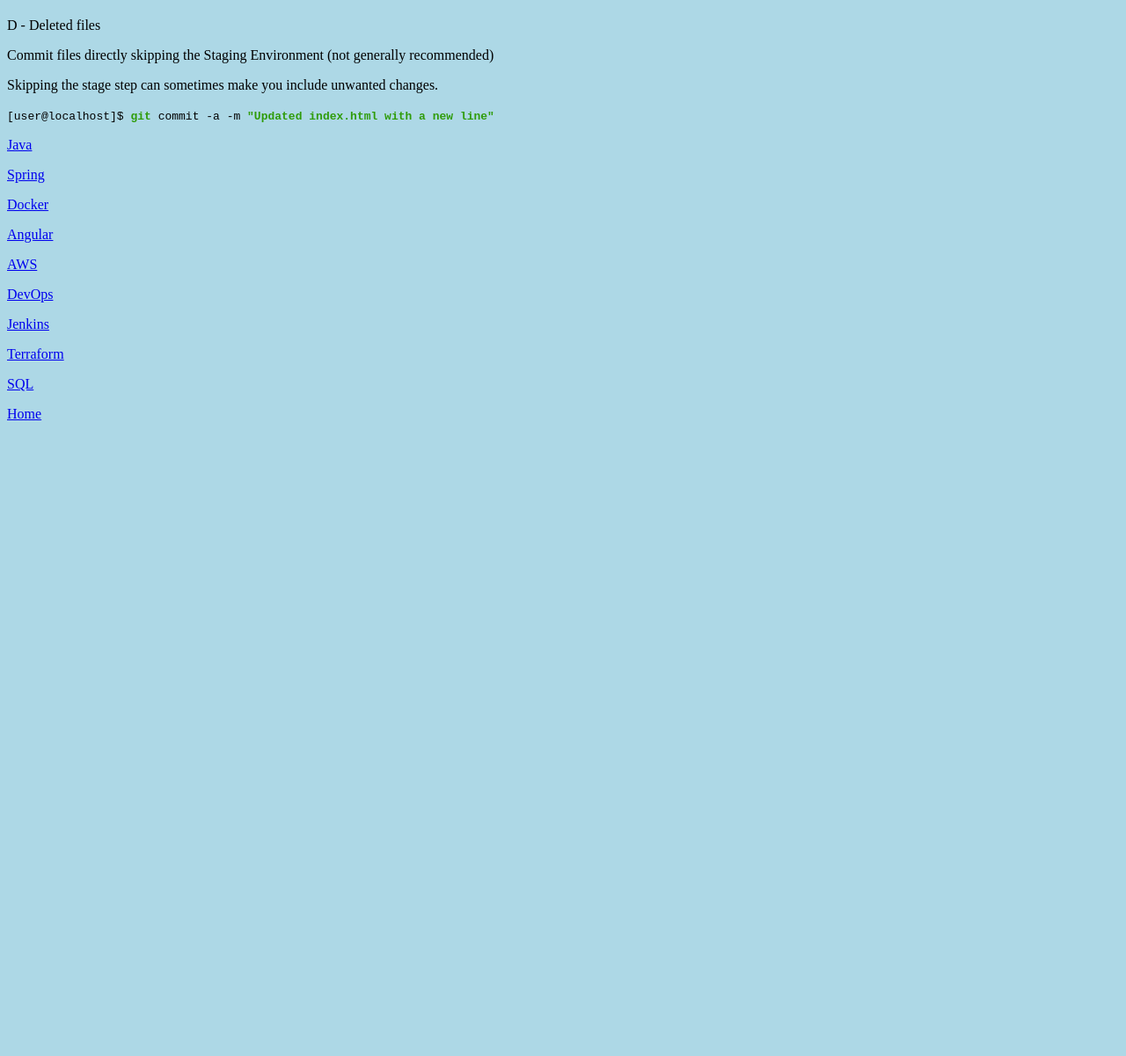
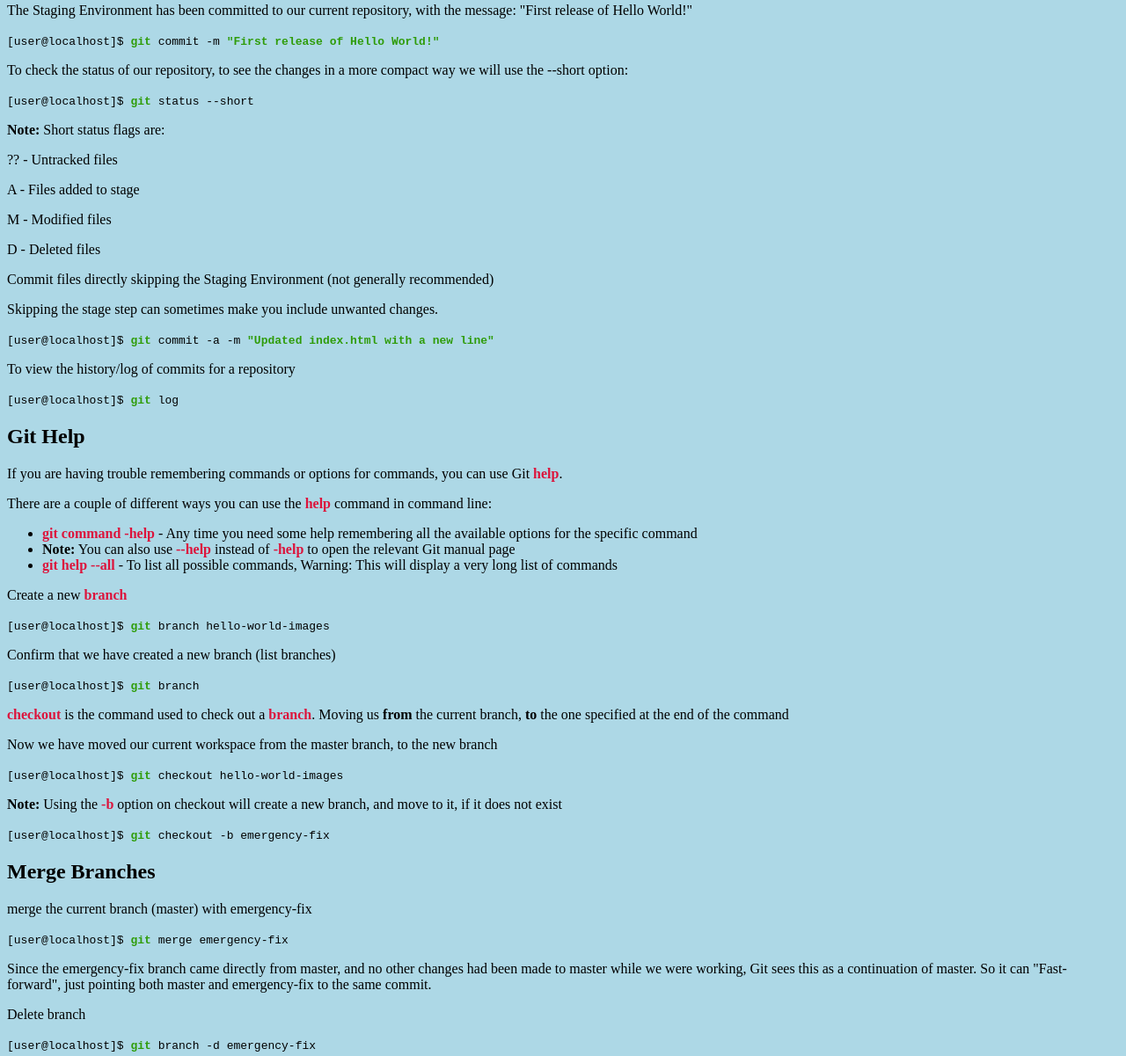
Before and after one commit to Jjimenez87/Jjimenez87.github.io, a plain HTML site: page git.html in a window 1280 px wide. Shown: the part 3047-4248 px from the top of the page at 88% size. Before the commit the page ends 3543 px from the top, so only its background shows below. Drawn offline with Linux system fonts and the light colour scheme.

```diff
--- a/git.html
+++ b/git.html
@@ -84,6 +84,14 @@
 		<p>Adding commits keep track of our progress and changes as we work. Git considers each <strong style="color: crimson">commit</strong> change point or "save point". It is a point in the project you can go back to if you find a bug, or want to make a change.</p>
 		<h2>Git Commit without Stage</h2>
 		<p>Sometimes, when you make small changes, using the staging environment seems like a waste of time. It is possible to commit changes directly, skipping the staging environment (without using the git add command). The -a option will automatically stage every changed, already tracked file.</p>
+		<h2>Working with Git Branches</h2>
+		<p>In Git, a branch is a new/separate version of the main repository.</p>
+		<p>Branches allow you to work on different parts of a project without impacting the main branch.</p>
+		<p>We are working in our local repository, and we do not want to disturb or possibly wreck the main project.</p>
+		<p>When the work is complete, a branch can be merged with the main project.</p>
+		<p>You can even switch between branches and work on different projects without them interfering with each other.</p>
+		<p>Branching in Git is very lightweight and fast!</p>
+
 
 		<h3>Git commands:</h3>
 		<p>Check if Git is properly installed:</p>
@@ -102,11 +110,10 @@
 		<p>Using <strong style="color: crimson">--all</strong> instead of individual filenames will stage all changes (new, modified, and deleted) files.</p>
 		<code>[user@localhost]$ <strong style="color: #2f9c0a">git add</strong> --all</code><br>
 		<p><strong>Note:</strong> The shorthand command for git add --all is git add -A</p>
-
 		<p>The <strong style="color: crimson">commit</strong> command performs a commit, and the <strong style="color: crimson">-m "message"</strong> adds a message.</p>
 		<p>When we commit, we should always include a message.</p>
 		<p>By adding clear messages to each commit, it is easy for yourself (and others) to see what has changed and when.</p>
-		<p>The Staging Environment has been committed to our repo, with the message: "First release of Hello World!"</p>
+		<p>The Staging Environment has been committed to our current repository, with the message: "First release of Hello World!"</p>
 		<code>[user@localhost]$ <strong style="color: #2f9c0a">git</strong> commit -m <strong style="color: #2f9c0a">"First release of Hello World!"</strong></code><br>
 		<p>To check the status of our repository, to see the changes in a more compact way we will use the --short option:</p>
 		<code>[user@localhost]$ <strong style="color: #2f9c0a">git</strong> status --short</code>
@@ -118,7 +125,31 @@
 		<p>Commit files directly skipping the Staging Environment (not generally recommended)</p>
 		<p>Skipping the stage step can sometimes make you include unwanted changes.</p>
 		<code>[user@localhost]$ <strong style="color: #2f9c0a">git</strong> commit -a -m <strong style="color: #2f9c0a">"Updated index.html with a new line"</strong></code>
-
+		<p>To view the history/log of commits for a repository</p>
+		<code>[user@localhost]$ <strong style="color: #2f9c0a">git</strong> log</code>
+		<h2>Git Help</h2>
+		<p>If you are having trouble remembering commands or options for commands, you can use Git <strong style="color: crimson">help</strong>.</p>
+		<p>There are a couple of different ways you can use the <strong style="color: crimson">help</strong> command in command line:</p>
+		<ul>
+			<li><strong style="color: crimson">git command -help</strong> -  Any time you need some help remembering  all the available options for the specific command</li>
+			<li><strong>Note:</strong> You can also use <strong style="color: crimson">--help</strong> instead of <strong style="color: crimson">-help</strong> to open the relevant Git manual page</li>
+			<li><strong style="color: crimson">git help --all</strong> -  To list all possible commands, Warning: This will display a very long list of commands</li>
+		</ul>
+		<p>Create a new <strong style="color: crimson">branch</strong></p>
+		<code>[user@localhost]$ <strong style="color: #2f9c0a">git</strong> branch hello-world-images</code>
+		<p>Confirm that we have created a new branch (list branches)</p>
+		<code>[user@localhost]$ <strong style="color: #2f9c0a">git</strong> branch</code>
+		<p><strong style="color: crimson">checkout</strong> is the command used to check out a <strong style="color: crimson">branch</strong>. Moving us <strong>from</strong> the current branch, <strong>to</strong> the one specified at the end of the command</p>
+		<p>Now we have moved our current workspace from the master branch, to the new branch</p>
+		<code>[user@localhost]$ <strong style="color: #2f9c0a">git</strong> checkout hello-world-images</code>
+		<p><strong>Note:</strong> Using the <strong style="color: crimson">-b</strong> option on checkout will create a new branch, and move to it, if it does not exist</p>
+		<code>[user@localhost]$ <strong style="color: #2f9c0a">git</strong> checkout -b emergency-fix</code>
+		<h2>Merge Branches</h2>
+		<p>merge the current branch (master) with emergency-fix</p>
+		<code>[user@localhost]$ <strong style="color: #2f9c0a">git</strong> merge emergency-fix</code>
+		<p>Since the emergency-fix branch came directly from master, and no other changes had been made to master while we were working, Git sees this as a continuation of master. So it can "Fast-forward", just pointing both master and emergency-fix to the same commit.</p>
+		<p>Delete branch</p>
+		<code>[user@localhost]$ <strong style="color: #2f9c0a">git</strong> branch -d emergency-fix</code>
 
 		<p><a href="java.html">Java</a></p>
 		<p><a href="spring.html">Spring</a></p>
```
Also changed, not shown: index.html (+1 -0 lines), img_hello_world.jpg (added).
